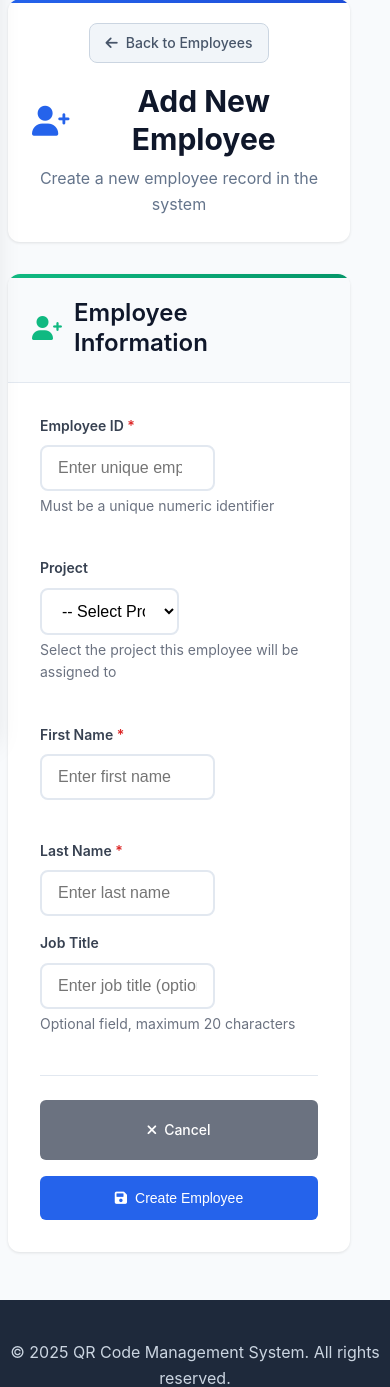
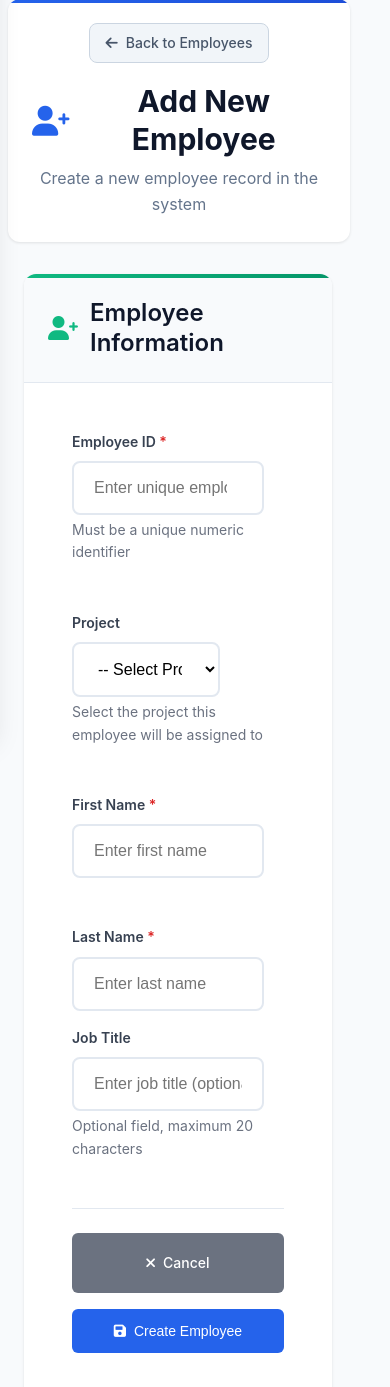
Before and after one commit to nguyen-ngo/QR_Code_Management, a Python web app: template templates/create_employee.html in a window 390 px wide. Shown: the part 114-1501 px from the top of the page. Run offline with Jinja, Linux system fonts and the light colour scheme; the template is opened without the code that fills it, so the values that code supplies are empty.

Commit message:
Update Employee functionalities: create/edit page layout changes

```diff
--- a/templates/create_employee.html
+++ b/templates/create_employee.html
@@ -7,12 +7,46 @@
 <link rel="stylesheet" href="{{ url_for('static', filename='css/employees.css') }}">
 <style>
 .form-container {
-  max-width: 800px;
+  max-width: 1400px;
   margin: 0 auto;
   background: #ffffff;
   border-radius: 0.75rem;
   box-shadow: 0 1px 3px 0 rgba(0, 0, 0, 0.1);
   overflow: hidden;
+}
+
+/* UPDATE the .form-row to better utilize wider space: */
+.form-row {
+  display: grid;
+  grid-template-columns: 1fr 1fr;
+  gap: 2rem;
+}
+
+/* ADD new responsive breakpoints for better layout: */
+@media (max-width: 1200px) {
+  .form-container {
+    max-width: 1000px;
+  }
+
+  .form-row {
+    gap: 1.5rem;
+  }
+}
+
+@media (max-width: 768px) {
+  .form-container {
+    max-width: 90%;
+    margin: 0 1rem;
+  }
+
+  .form-row {
+    grid-template-columns: 1fr;
+    gap: 1rem;
+  }
+
+  .form-actions {
+    flex-direction: column;
+  }
 }
 
 .form-header {
@@ -47,11 +81,11 @@
 }
 
 .form-body {
-  padding: 2rem;
+  padding: 3rem;
 }
 
 .form-group {
-  margin-bottom: 1.5rem;
+  margin-bottom: 2rem;
 }
 
 .form-group:last-child {
@@ -72,8 +106,8 @@
 }
 
 .form-input {
-  width: 50%;
-  padding: 0.75rem 1rem;
+  width: 70%;
+  padding: 1rem 1.25rem;
   border: 2px solid #e2e8f0;
   border-radius: 0.5rem;
   font-size: 1rem;
```
Also changed, not shown: templates/edit_employee.html (+23 -7 lines).
